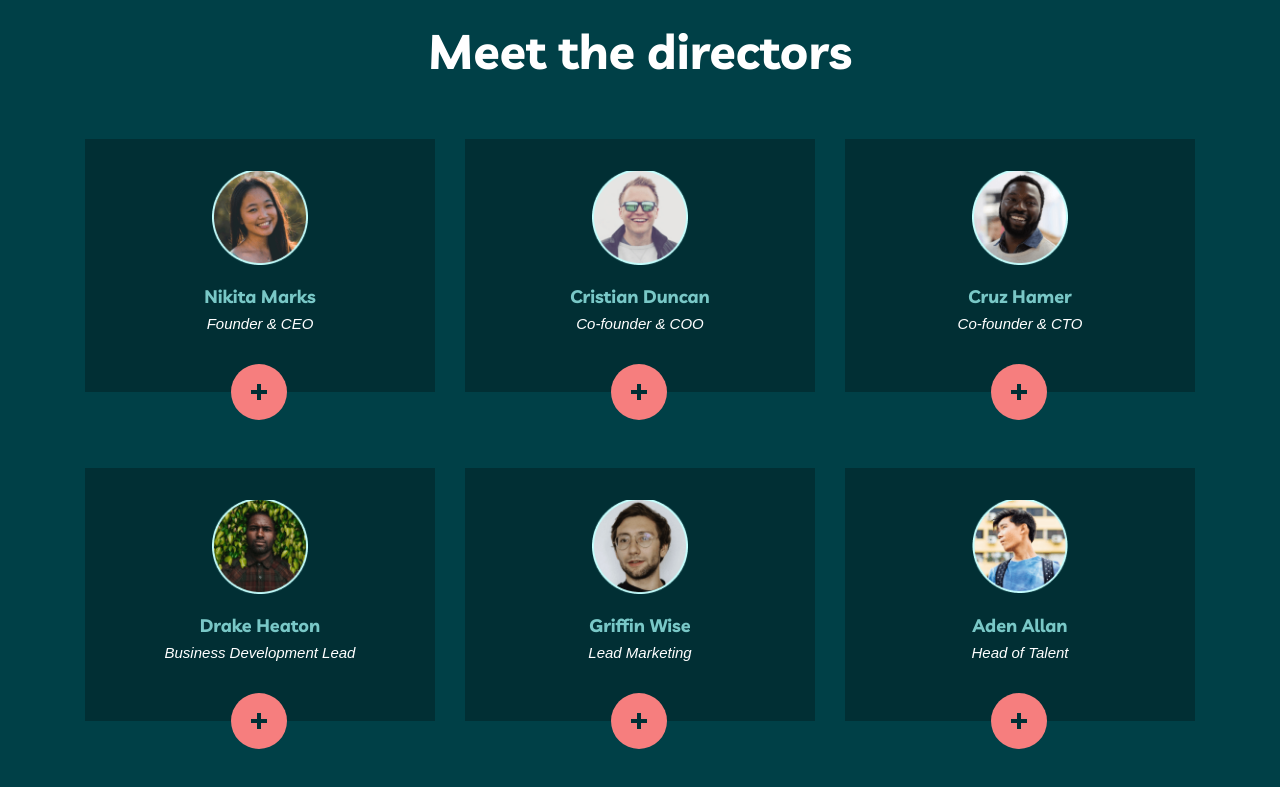
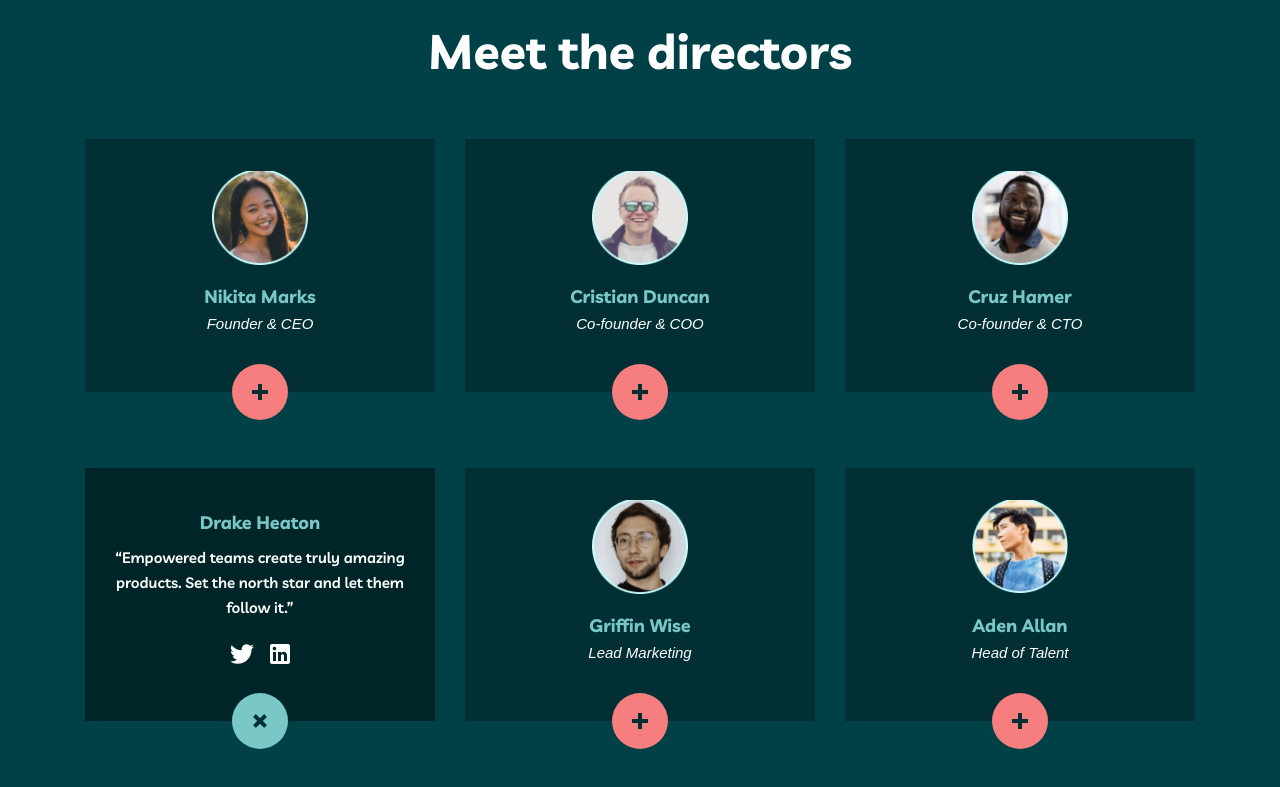
Before and after one commit to Azamatjon0110/My-team, a plain HTML site: page about.html in a window 1280 px wide. Shown: the part 700-1487 px from the top of the page. Drawn offline with Linux system fonts and the light colour scheme; a web font is replaced by a local one.

```diff
--- a/about.html
+++ b/about.html
@@ -35,7 +35,7 @@
           </ul>
         </nav>
 
-        <a class="connect-link" href="#">contact us</a>
+        <a class="connect-link" href="./contact.html">contact us</a>
 
       </div>
     </div>
@@ -75,6 +75,8 @@
           <ul class="meeting__list mt-list">
             <li class="mt-list__item">
 
+              <div class="mt-list__box ">
+
                 <div class="mt-list__took">
                   <h3 class="mt-list__title">
                     Nikita Marks
@@ -108,13 +110,17 @@
                   </ul>
                 </div>
 
-            <span class="mt-list__sp">
+                <button class="mt-list__sp">
                   <img class="mt-list__icon" src="./images/plus-icon.svg"
                   width="16" height="16" alt="Plus icon">
-            </span>
+                </button>
+              </div>
             </li>
 
             <li class="mt-list__item">
+
+              <div class="mt-list__box ">
+
 
                 <div class="mt-list__took">
                   <h3 class="mt-list__title">
@@ -149,13 +155,17 @@
                   </ul>
                 </div>
 
-            <span class="mt-list__sp">
+                <button class="mt-list__sp">
                   <img class="mt-list__icon" src="./images/plus-icon.svg"
                   width="16" height="16" alt="Plus icon">
-            </span>
+                </button>
+              </div>
             </li>
 
             <li class="mt-list__item">
+
+              <div class="mt-list__box ">
+
 
                 <div class="mt-list__took">
                   <h3 class="mt-list__title">
@@ -190,13 +200,17 @@
                   </ul>
                 </div>
 
-            <span class="mt-list__sp">
+                <button class="mt-list__sp">
                   <img class="mt-list__icon" src="./images/plus-icon.svg"
                   width="16" height="16" alt="Plus icon">
-            </span>
+                </button>
+              </div>
             </li>
 
             <li class="mt-list__item">
+
+              <div class="mt-list__box mt-list__box--active">
+
 
                 <div class="mt-list__took">
                   <h3 class="mt-list__title">
@@ -231,13 +245,17 @@
                   </ul>
                 </div>
 
-            <span class="mt-list__sp">
+                <button class="mt-list__sp">
                   <img class="mt-list__icon" src="./images/plus-icon.svg"
                   width="16" height="16" alt="Plus icon">
-            </span>
+                </button>
+              </div>
             </li>
 
             <li class="mt-list__item">
+
+              <div class="mt-list__box ">
+
 
                 <div class="mt-list__took">
                   <h3 class="mt-list__title">
@@ -272,13 +290,17 @@
                   </ul>
                 </div>
 
-            <span class="mt-list__sp">
+                <button class="mt-list__sp">
                   <img class="mt-list__icon" src="./images/plus-icon.svg"
                   width="16" height="16" alt="Plus icon">
-            </span>
+                </button>
+              </div>
             </li>
 
             <li class="mt-list__item">
+
+              <div class="mt-list__box ">
+
 
                 <div class="mt-list__took">
                   <h3 class="mt-list__title">
@@ -313,10 +335,11 @@
                   </ul>
                 </div>
 
-            <span class="mt-list__sp">
+                <button class="mt-list__sp">
                   <img class="mt-list__icon" src="./images/plus-icon.svg"
                   width="16" height="16" alt="Plus icon">
-            </span>
+                </button>
+              </div>
             </li>
           </ul>
         </div>
@@ -343,7 +366,7 @@
               Ready to get started?
             </h2>
 
-            <a class="connect-link connect-link--ready" href="#">contact us</a>
+            <a class="connect-link connect-link--ready" href="./contact.html">contact us</a>
           </div>
         </div>
       </section>
@@ -408,5 +431,7 @@
 
         <!-- SITE FOOTER END -->
 
+        <script src="./js/main.js"></script>
+
       </body>
       </html>
--- a/css/main.css
+++ b/css/main.css
@@ -497,194 +497,6 @@ body{
 
 /* clients section end */
 
-/* about page meeting section */
-
-.meeting{
-  width: 100%;
-  background-color: #004047;
-  padding-top: 140px;
-  padding-bottom: 168px;
-  background-image: url("../images/mt-left-bgimg.svg"), url("../images/meeting-bg-img.svg");
-  background-repeat: no-repeat, no-repeat;
-  background-position: calc(50% - 760px) calc(50% - 421px),  calc(50% + 688px) calc(50% + 471px);
-}
-
-
-.meeting__titlebox{
-  width: 920px;
-  margin: 0 auto;
-  margin-bottom: 64px;
-  text-align: center;
-}
-
-.meeting__title{
-  font-weight: 700;
-  font-size: 48px;
-  line-height: 48px;
-  color: var(--main-text-color);
-}
-
-.meeting__list{
-  display: flex;
-  align-items: center;
-  flex-wrap: wrap;
-  width: 100%;
-  margin: 0;
-  padding: 0;
-  list-style: none;
-}
-
-.mt-list__item{
-  position: relative;
-  width: 350px;
-  margin-right: 30px;
-  padding: 32px 24px 56px 24px;
-  text-align: center;
-  background-color: var(--manage-bg-color);
-  color: var(--main-text-color);
-  transition: 0.3s ease;
-}
-
-.mt-list__item:not(:nth-child(3)),.mt-list__item:not(:nth-child(6)){
-  margin-right: 0;
-}
-
-
-.mt-list__item:nth-child(1),.mt-list__item:nth-child(2){
-  margin-right: 30px;
-  margin-bottom: 76px;
-}
-
-.mt-list__item:nth-child(3){
-  margin-bottom: 76px;
-}
-
-.mt-list__item:nth-child(4),.mt-list__item:nth-child(5){
-  margin-right: 30px;
-}
-
-.mt-list__took{
-  display: block;
-  /* display: none; */
-}
-
-.mt-list__took::before{
-  display: block;
-  width: 96px;
-  height: 96px;
-  margin: 0 auto;
-  background-repeat: no-repeat;
-  background-size: contain;
-  content: "";
-}
-
-.mt-list__item:nth-child(1) .mt-list__took::before{
-  background-image: url("../images/nikita-img.png");
-}
-
-.mt-list__item:nth-child(2) .mt-list__took::before{
-  background-image: url("../images/cristian.png");
-}
-
-.mt-list__item:nth-child(3) .mt-list__took::before{
-  background-image: url("../images/cruz.png");
-}
-
-.mt-list__item:nth-child(4) .mt-list__took::before{
-  background-image: url("../images/drake.png");
-}
-
-.mt-list__item:nth-child(5) .mt-list__took::before{
-  background-image: url("../images/griffin.png");
-}
-
-.mt-list__item:nth-child(6) .mt-list__took::before{
-  background-image: url("../images/aden.png");
-}
-
-.mt-list__title{
-  margin-top: 16px;
-  margin-bottom: 0;
-  font-weight: 700;
-  font-size: 18px;
-  line-height: 28px;
-  color: var(--rapt-blue);
-}
-
-.mt-list__title--act{
-  margin: 6px;
-}
-
-.mt-list__text{
-  margin: 0;
-  font-style: italic;
-  font-size: 15px;
-  line-height: 25px;
-}
-
-
-.mt-list__sp{
-  position: absolute;
-  left: calc(50% - 28px);
-  width: 56px;
-  height: 56px;
-  transform: translateY(50%);
-  margin: 0 auto;
-  border-radius: 50%;
-  background-color: var(--light-coral);
-  transition: 0.3s ease;
-}
-
-.mt-list__icon{
-  margin: auto;
-  margin-top: 20px;
-}
-
-.mt-list__back{
-  display: none;
-  /* display: block; */
-  width: 254px;
-  margin: 0 auto;
-}
-
-.back-text{
-  margin-top: 8px;
-  margin-bottom: 24px;
-  font-style: normal;
-  font-weight: 600;
-  font-size: 15px;
-  line-height: 25px;
-}
-
-.back-site__list{
-  display: flex;
-  align-items: center;
-  justify-content: center;
-  padding: 0;
-  list-style: none;
-}
-
-.back-site__item:first-child{
-  margin-right: 16px;
-}
-
-.mt-list__item:hover .mt-list__took{
-  display: none;
-}
-
-.mt-list__item:hover .mt-list__back{
-  display: block;
-}
-
-.mt-list__item:hover .mt-list__sp {
-  background-color: var(--rapt-blue);
-  transition: 0.3s ease;
-}
-
-.mt-list__item:hover .mt-list__sp .mt-list__icon{
-  transform: rotate(-45deg);
-  transition: 0.3s ease;
-}
 /* ready start */
 
 .ready{
@@ -812,10 +624,10 @@ body{
   width: 100%;
   background-color: #004047;
   padding-top: 140px;
-  padding-bottom: 168px;
+  padding-bottom: 96px;
   background-image: url("../images/mt-left-bgimg.svg"), url("../images/meeting-bg-img.svg");
   background-repeat: no-repeat, no-repeat;
-  background-position: calc(50% - 760px) calc(50% - 421px),  calc(50% + 688px) calc(50% + 471px);
+  background-position: calc(50% - 760px) calc(50% - 422px),  calc(50% + 686px) calc(50% + 474px);
 }
 
 
@@ -836,45 +648,43 @@ body{
 .meeting__list{
   display: flex;
   align-items: center;
+  justify-content: space-between;
   flex-wrap: wrap;
   width: 100%;
   margin: 0;
+  /* margin-left: 30px; */
   padding: 0;
   list-style: none;
 }
 
 .mt-list__item{
-  position: relative;
-  width: 350px;
-  margin-right: 30px;
-  padding: 32px 24px 56px 24px;
-  text-align: center;
-  background-color: var(--manage-bg-color);
-  color: var(--main-text-color);
-  transition: 0.3s ease;
-}
-
-.mt-list__item:not(:nth-child(3)),.mt-list__item:not(:nth-child(6)){
-  margin-right: 0;
-}
-
-
-.mt-list__item:nth-child(1),.mt-list__item:nth-child(2){
-  margin-right: 30px;
+  /* margin-right: 30px; */
   margin-bottom: 76px;
 }
 
-.mt-list__item:nth-child(3){
-  margin-bottom: 76px;
-}
-
-.mt-list__item:nth-child(4),.mt-list__item:nth-child(5){
-  margin-right: 30px;
+.mt-list__box{
+  position: relative;
+  z-index: 1;
+  width: 350px;
+  /* margin-left: 30px; */
+  perspective: 1000;
 }
 
 .mt-list__took{
-  display: block;
-  /* display: none; */
+  display: flex;
+  flex-direction: column;
+  align-items: center;
+  width: 100%;
+  height: 100%;
+  padding: 32px 24px 56px 24px;
+  color: var(--main-text-color);
+  background-color:#012F34;
+  backface-visibility: hidden;
+  transition: transform 0.5s ease;
+}
+
+.mt-list__box--active .mt-list__took{
+  transform: rotateY(180deg);
 }
 
 .mt-list__took::before{
@@ -934,27 +744,48 @@ body{
 
 .mt-list__sp{
   position: absolute;
-  left: 146px;
+  z-index: 5;
+  bottom: -28px;
+  left: calc(50% - 28px);
   width: 56px;
   height: 56px;
-  transform: translateY(50%);
+  transform: translateY(50% - 28px);
   margin: 0 auto;
   border-radius: 50%;
+  border: none;
   background-color: var(--light-coral);
   transition: 0.3s ease;
 }
 
 .mt-list__icon{
   margin: auto;
-  margin-top: 20px;
 }
 
 .mt-list__back{
-  display: none;
-  /* display: block; */
-  width: 254px;
-  margin: 0 auto;
+  position: absolute;
+  z-index: 1;
+  top: 0;
+  left: 0;
+  width: 100%;
+  height: 100%;
+  text-align: center;
+  padding: 35px 24px 56px 24px;
+  color: #fff;
+  background-color:#002529;
+  transform: rotateY(180deg);
+  backface-visibility: hidden;
+  transition: transform 0.5s ease;
 }
+
+
+.mt-list__box--active .mt-list__back{
+  transform: rotateY(360deg);
+}
+
+.mt-list__box--active .mt-list__sp{
+  background-color: var(--rapt-blue);
+}
+
 
 .back-text{
   margin-top: 8px;
@@ -977,20 +808,13 @@ body{
   margin-right: 16px;
 }
 
-.mt-list__item:hover .mt-list__took{
-  display: none;
-}
 
-.mt-list__item:hover .mt-list__back{
-  display: block;
-}
-
-.mt-list__item:hover .mt-list__sp {
+.mt-list__sp:hover {
   background-color: var(--rapt-blue);
   transition: 0.3s ease;
 }
 
-.mt-list__item:hover .mt-list__sp .mt-list__icon{
+.mt-list__box--active .mt-list__sp .mt-list__icon{
   transform: rotate(-45deg);
   transition: 0.3s ease;
 }
--- /dev/null
+++ b/js/main.js
@@ -0,0 +1,7 @@
+var elCardBtn = document.querySelectorAll(".mt-list__sp");
+
+elCardBtn.forEach(function(btn){
+  btn.addEventListener("click" , function(){
+    btn.parentElement.classList.toggle("mt-list__box--active");
+  })
+})
```
Also changed, not shown: contact.html (+1 -0 lines). Lines whose indentation alone changed are shown as unchanged.
